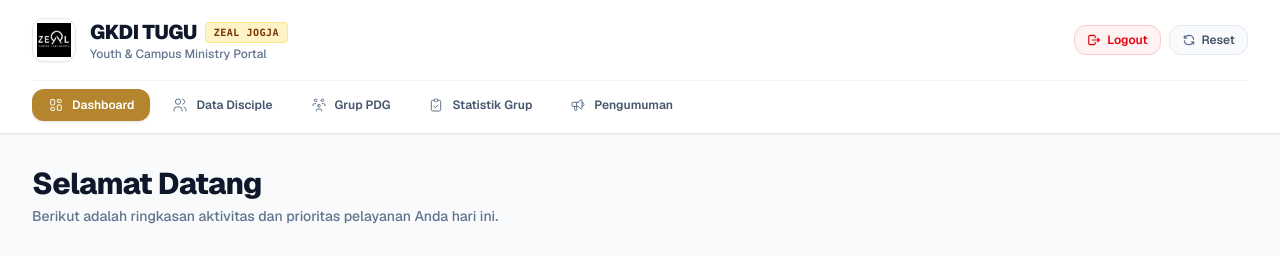
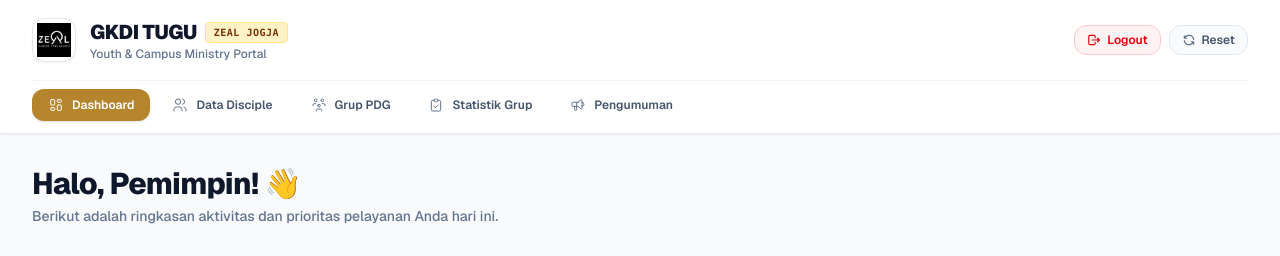
Before and after one commit to agadape/Zeal_pilar, a Next.js app: page / in a window 1280 px wide. Shown: the top 256 px of the page. Built offline with nearby package versions, Linux system fonts and the light colour scheme; no server answers; the database is empty.

Commit message:
feat: show user greeting and role in DashboardView

```diff
--- a/src/app/page.tsx
+++ b/src/app/page.tsx
@@ -143,7 +143,10 @@ export default function Home() {
               {activeTab === 'dashboard' && (
                 <DashboardView
                   people={people}
-groups={groups} stats={stats} onNavigate={setActiveTab}
+                  groups={groups}
+                  stats={stats}
+                  currentUser={currentUser}
+                  onNavigate={setActiveTab}
                 />
               )}
 
--- a/src/components/DashboardView.tsx
+++ b/src/components/DashboardView.tsx
@@ -19,10 +19,11 @@ interface DashboardViewProps {
   groups: Group[];
   stats: WeeklyStat[];
   events?: MinistryEvent[];
+  currentUser?: Person | null;
   onNavigate: (tab: string) => void;
 }
 
-export default function DashboardView({ people, groups, stats, events = [], onNavigate }: DashboardViewProps) {
+export default function DashboardView({ people, groups, stats, events = [], currentUser, onNavigate }: DashboardViewProps) {
   const [milestones, setMilestones] = useState<UpcomingMilestone[]>([]);
 
   useEffect(() => {
@@ -43,13 +44,26 @@ export default function DashboardView({ people, groups, stats, events = [], onNa
   // Weekly Report check (assuming this week starts on Monday, or just check if any report was submitted in the last 6 days)
   const isReportCompleted = stats.length > 0 && (new Date().getTime() - new Date(stats[0].week_date).getTime() < 7 * 24 * 60 * 60 * 1000);
 
+  // Setup greeting
+  const firstName = currentUser?.full_name?.split(' ')[0] || 'Pemimpin';
+  const roleDisplay = currentUser?.role === 'SUPER_ADMIN'
+    ? 'Super Admin'
+    : currentUser?.role === 'GROUP_LEADER'
+      ? 'Group Leader'
+      : 'Member';
+
   return (
     <div className="space-y-8 animate-fade-in pb-12">
 
       {/* HEADER */}
       <div>
-        <h1 className="text-2xl sm:text-3xl font-extrabold tracking-tight text-slate-900">
-          Selamat Datang
+        <h1 className="text-2xl sm:text-3xl font-extrabold tracking-tight text-slate-900 flex items-center space-x-3">
+          <span>Halo, {firstName}! 👋</span>
+          {currentUser && (
+            <span className="text-xs sm:text-sm font-bold px-3 py-1 bg-indigo-100 text-indigo-700 rounded-full">
+              {roleDisplay}
+            </span>
+          )}
         </h1>
         <p className="text-sm text-slate-500 font-medium mt-1">
           Berikut adalah ringkasan aktivitas dan prioritas pelayanan Anda hari ini.
```
